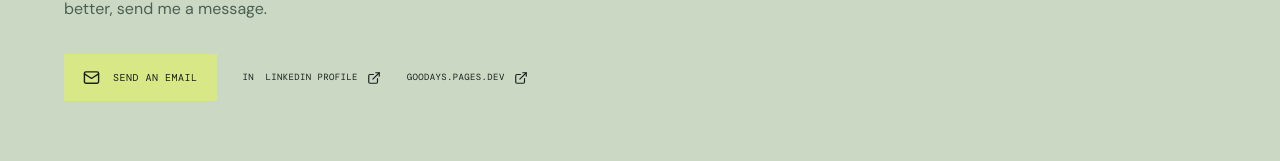
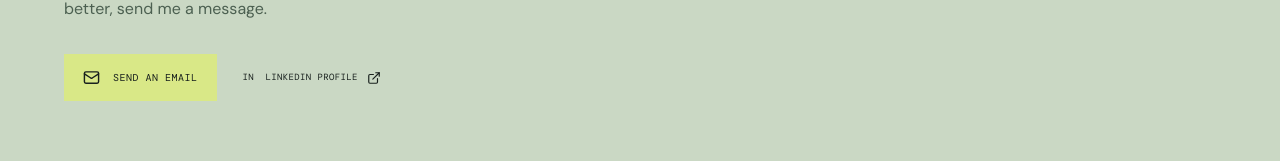
Before and after one commit to gooday-lab/thomasoddyc, a Next.js app: page /contact in a window 1280 px wide. Shown: the part 499-660 px from the top of the page. Built offline with nearby package versions, Linux system fonts and the light colour scheme; no server answers; the database is empty.

Commit message:
v2: remove Goodays link from contact page

```diff
--- a/src/components/contact-view.tsx
+++ b/src/components/contact-view.tsx
@@ -17,7 +17,6 @@ export default function ContactView() {
           <div className="contact-actions">
             <a href={`mailto:${profile.email}`} className="button button-light"><Mail size={17} /> {t.email}</a>
             <a href={profile.linkedin_url ?? "#"} target="_blank" rel="noreferrer" className="contact-social">in&nbsp; {t.linkedin} <ExternalLink size={14} /></a>
-            <a href="https://goodays.pages.dev" target="_blank" rel="noreferrer" className="contact-social">goodays.pages.dev <ExternalLink size={14} /></a>
           </div>
         </div>
       </section>
```
